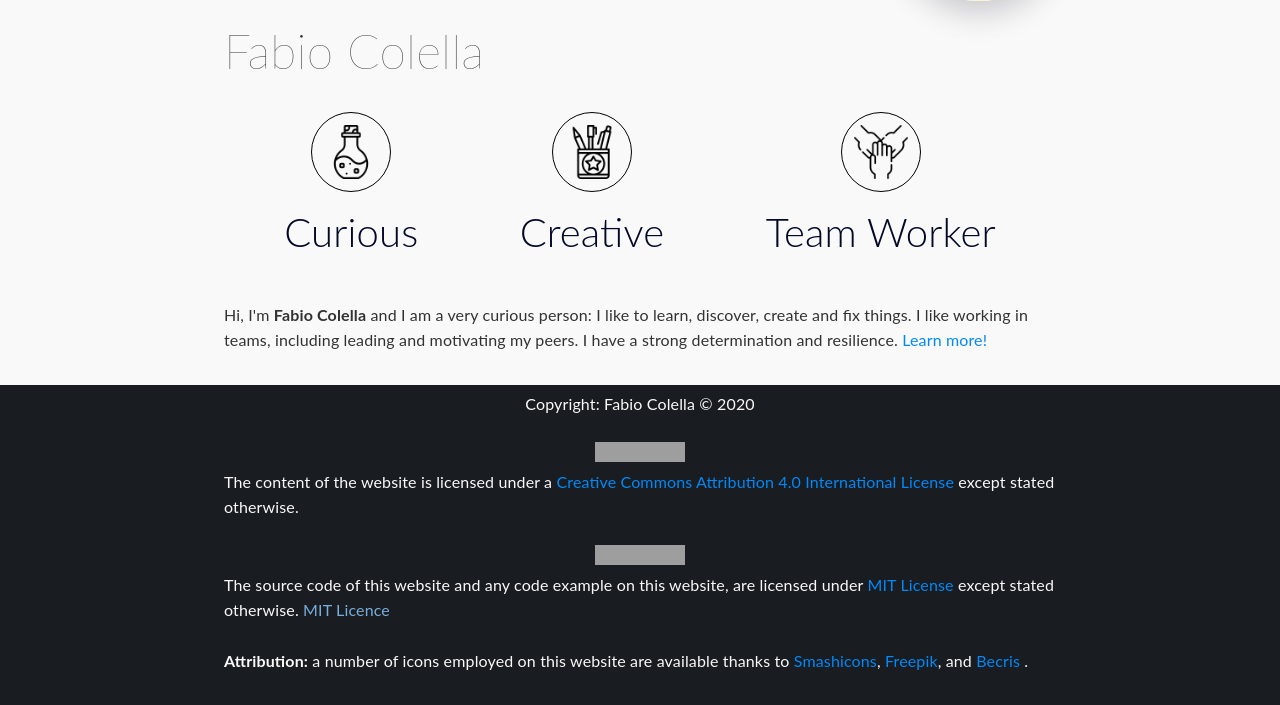
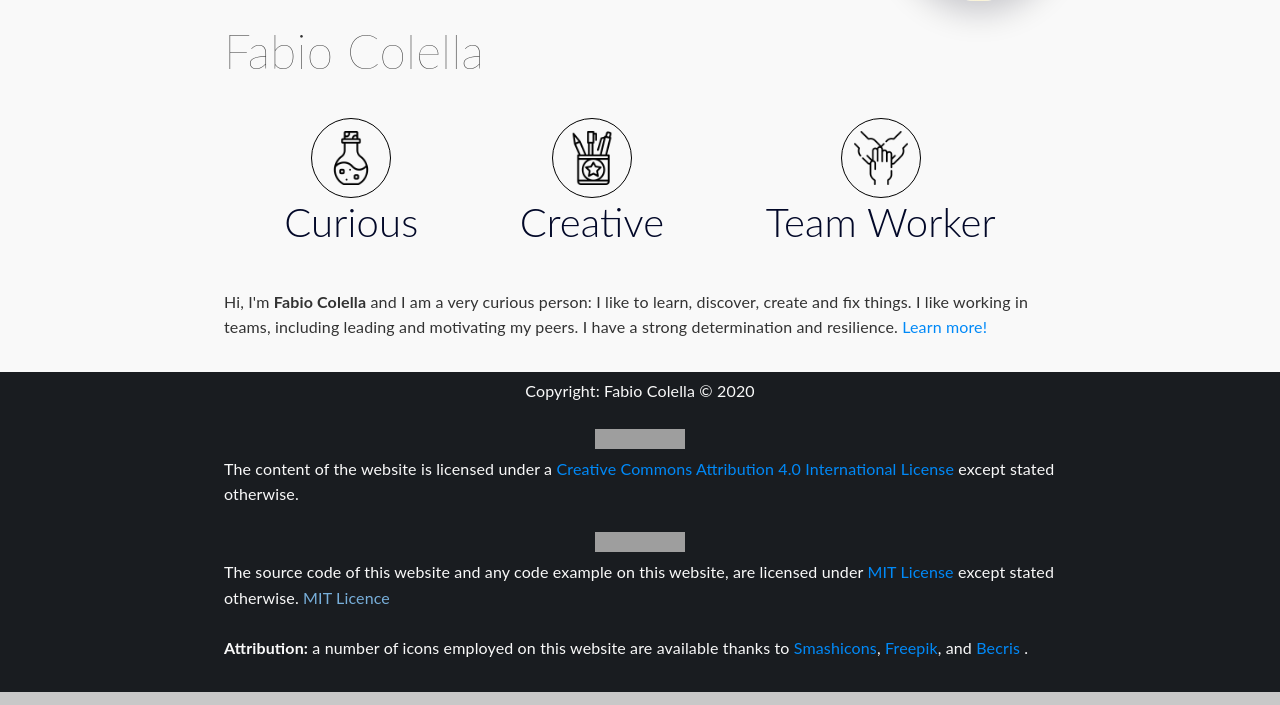
Before and after one commit to fcole90/fcole90.github.io, a Jekyll site: the page built from index.html, in a window 1280 px wide. Shown: the part 328-1033 px from the top of the page. Built offline with Jekyll 4.4.1, drawn with Linux system fonts in a browser that asks for light colours; grey boxes are pictures that could not be loaded.

Commit message:
Small fix to moving part of index page

```diff
--- a/_sass/pages/index.scss
+++ b/_sass/pages/index.scss
@@ -80,17 +80,20 @@
   display: grid;
   grid-template-columns: calc(var(--skill-line-height) * 1.5) auto;
   position: relative;
-
+  margin-top: 0.35rem;
+  margin-bottom: 0.35rem;
   padding-top: 0.35rem;
   padding-bottom: 0.35rem;
 
   transition: padding-top 0.2s, padding-bottom 0.2s;
+  align-items: center;
 }
 
 .home-page-skill-heading {
   font-size: var(--skill-line-height);
   font-weight: 300;
-
+  margin-top: 0;
+  margin-bottom: 0;
   transition: text-shadow 2s ease-out;
 }
 
```
